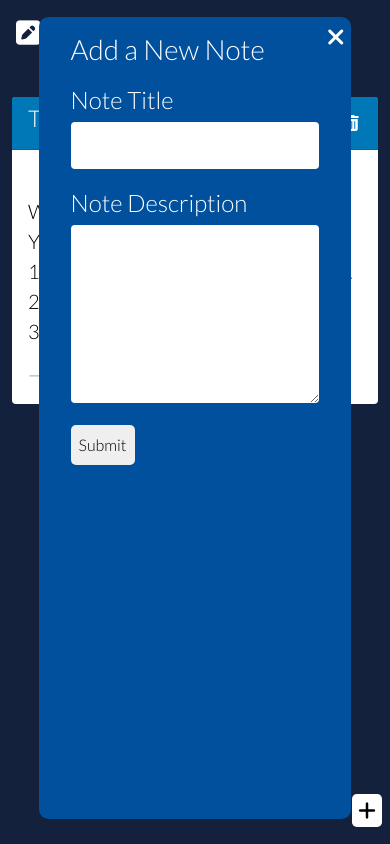
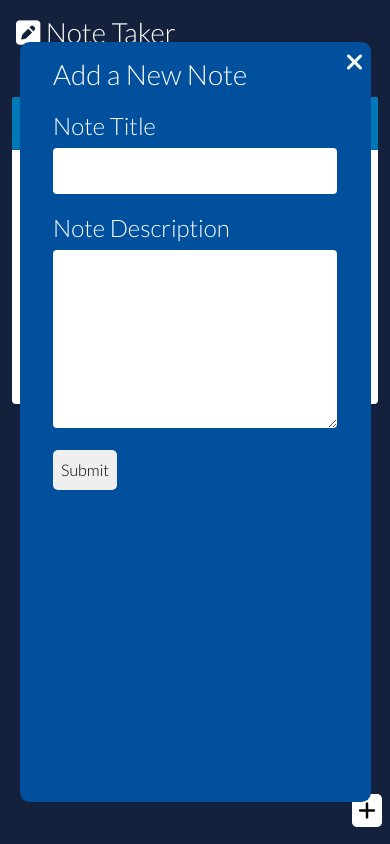
Before and after one commit to hassanalimalek/Note-Taker, a plain HTML site: page index.html in a window 390 px wide. Both pictures are taken after a click on the icon 367 px from the left and 810 px from the top of the page. Drawn offline with nearby package versions, Linux system fonts and the light colour scheme.

```diff
--- a/styles/main.css
+++ b/styles/main.css
@@ -91,14 +91,15 @@ body {
 .overlay {
   position: fixed;
   overflow: auto;
-  height: 95vh;
+  height: 90vh;
   padding-bottom: 1rem;
   z-index: 998;
   display: none;
   transition: var(--main-transition);
-  top: 2%;
+  top:5%;
   left: 10%;
   right: 10%;
+
   background-color: #00509d;
   border-radius: 0.6rem;
 }
@@ -145,6 +146,8 @@ label {
 @media (max-width: 525px){
   .overlay {
     margin-bottom: 0.25rem;
+    left:5%;
+    right: 5%;
   }
   .overlay_wrapper {
     width:90%;
```
